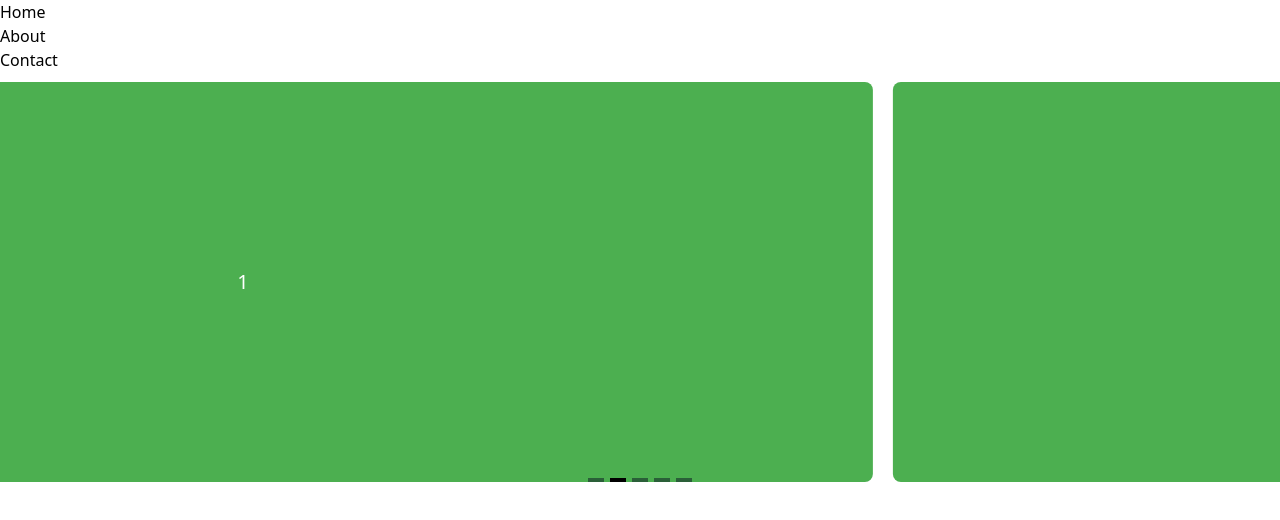
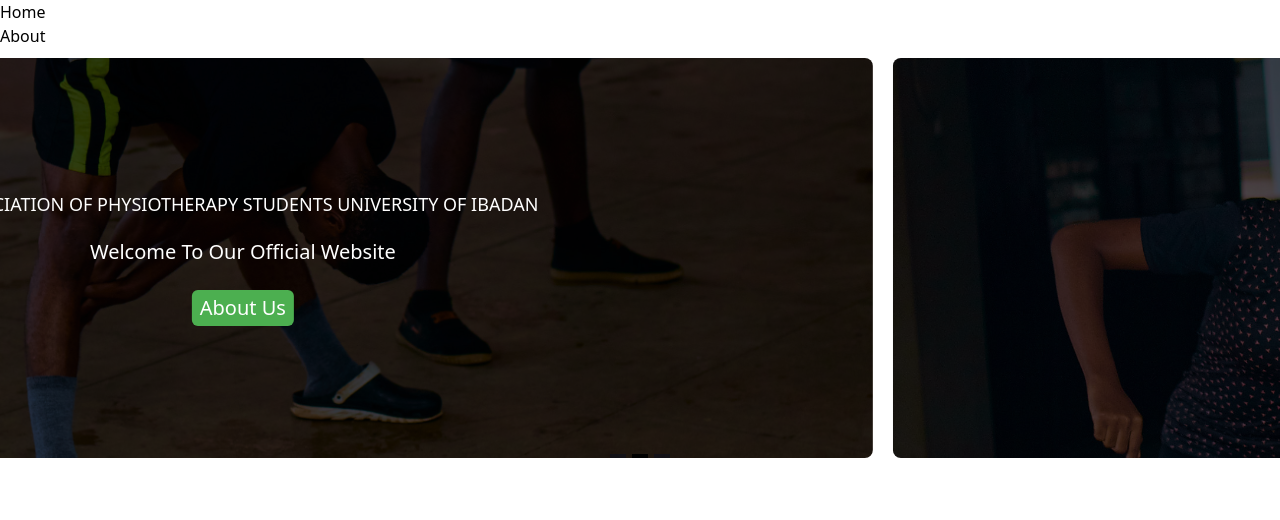
Before and after one commit to devPhysios/aps-website-frontend, a Vue app: page / in a window 1280 px wide. Shown: the top 520 px of the page. Built offline with nearby package versions, Linux system fonts and the light colour scheme.

Commit message:
Hero Carousel

```diff
--- a/src/components/HeroCarousel.vue
+++ b/src/components/HeroCarousel.vue
@@ -2,26 +2,58 @@
   <Carousel
     :wrap-around="true"
     :autoplay="5000"
+    :pause-autoplay-on-hover="true"
   >
     <Slide
-      v-for="slide in 5"
-      :key="slide"
+      v-for="(data, index) in carouselData"
+      :key="index"
     >
-      <div class=" flex justify-center items-center w-full min-h-[400px] bg-aps-green rounded-lg text-aps-white text-xl">
-        {{ slide }}
+      <div
+        class="flex flex-col justify-center items-center w-full min-h-[400px] rounded-lg text-aps-white text-xl gap-2"
+        :style="{ background: `#555 url(${ data.imgBg }) no-repeat center/cover`, backgroundBlendMode: 'multiply'}"
+      >
+        <h3 class="text-lg mb-3">{{ data.text.toUpperCase() }}</h3>
+        <p class="mb-4">{{ data.subtitle }}</p>
+
+        <button class="bg-aps-green text-aps-white px-2 py-1 rounded-md hover:bg-aps-orange">
+          {{ data.ctaBtn }}
+        </button>
       </div>
     </Slide>
 
     <template #addons>
-      <!-- <Navigation /> -->
       <Pagination />
     </template>
   </Carousel>
 </template>
 
 <script setup>
-import { Carousel, Slide, Navigation, Pagination } from 'vue3-carousel'
+import { ref } from 'vue'
+import { Carousel, Slide, Pagination } from 'vue3-carousel'
 import 'vue3-carousel/dist/carousel.css'
+
+const carouselData = ref([
+  {
+    text: `Association of physiotherapy students university of Ibadan`,
+    subtitle: "Welcome To Our Official Website",
+    imgBg: 'src/assets/images/IMG_0849.jpg',
+    ctaBtn: "About Us"
+  },
+
+  {
+    text: "get to meet us",
+    subtitle: "Meet Our Founders, Lecturers, Excos And Students",
+    imgBg: 'src/assets/images/IMG_0848.jpg',
+    ctaBtn: "Explore Gallery"
+  },
+
+  {
+    text: "services made easy",
+    subtitle: "Pay Your Fees, Access Materials and Past Questions",
+    imgBg: 'src/assets/images/IMG_0846.jpg',
+    ctaBtn: "Explore Services"
+  },
+])
 </script>
 
 <style scoped>
--- a/src/components/Navigation.vue
+++ b/src/components/Navigation.vue
@@ -17,6 +17,5 @@
     const navItems = [
         { title: "Home", path: "/" },
         { title: "About", path: "/about" },
-        { title: "Contact", path: "/contact" },
     ]
 </script>
--- a/src/router/index.js
+++ b/src/router/index.js
@@ -2,7 +2,9 @@ import { createRouter, createWebHistory } from 'vue-router'
 
 import Home from '../views/Home.vue'
 import About from '../views/About.vue'
-import Contact from '../views/Contact.vue'
+import Gallery from '../views/Gallery.vue'
+import Alumni from '../views/Alumni.vue'
+import Services from '../views/Services.vue'
 
 const routes = [
     {
@@ -18,10 +20,22 @@ const routes = [
     },
 
     {
-        path: "/contact",
-        name: "ContactPage",
-        component: Contact
-    }
+        path: "/gallery",
+        name: "GalleryPage",
+        component: Gallery
+    },
+
+    {
+        path: "/alumni",
+        name: "AlumniPage",
+        component: Alumni
+    },
+    {
+        path: "/services",
+        name: "ServicesPage",
+        component: Services
+    },
+
 ]
 
 const router = createRouter({
--- /dev/null
+++ b/src/views/Alumni.vue
@@ -0,0 +1,5 @@
+<template>
+  <p>
+    This is the Alumni Page
+  </p>
+</template>
--- a/src/views/Contact.vue
+++ /dev/null
@@ -1,3 +0,0 @@
-<template>
-    <h2>This is the contact page</h2>
-</template>
--- /dev/null
+++ b/src/views/Gallery.vue
@@ -0,0 +1,3 @@
+<template>
+    <h2>This is the Gallery page</h2>
+</template>
--- /dev/null
+++ b/src/views/Services.vue
@@ -0,0 +1,5 @@
+<template>
+  <p>
+    This is the Services Page
+  </p>
+</template>
```
